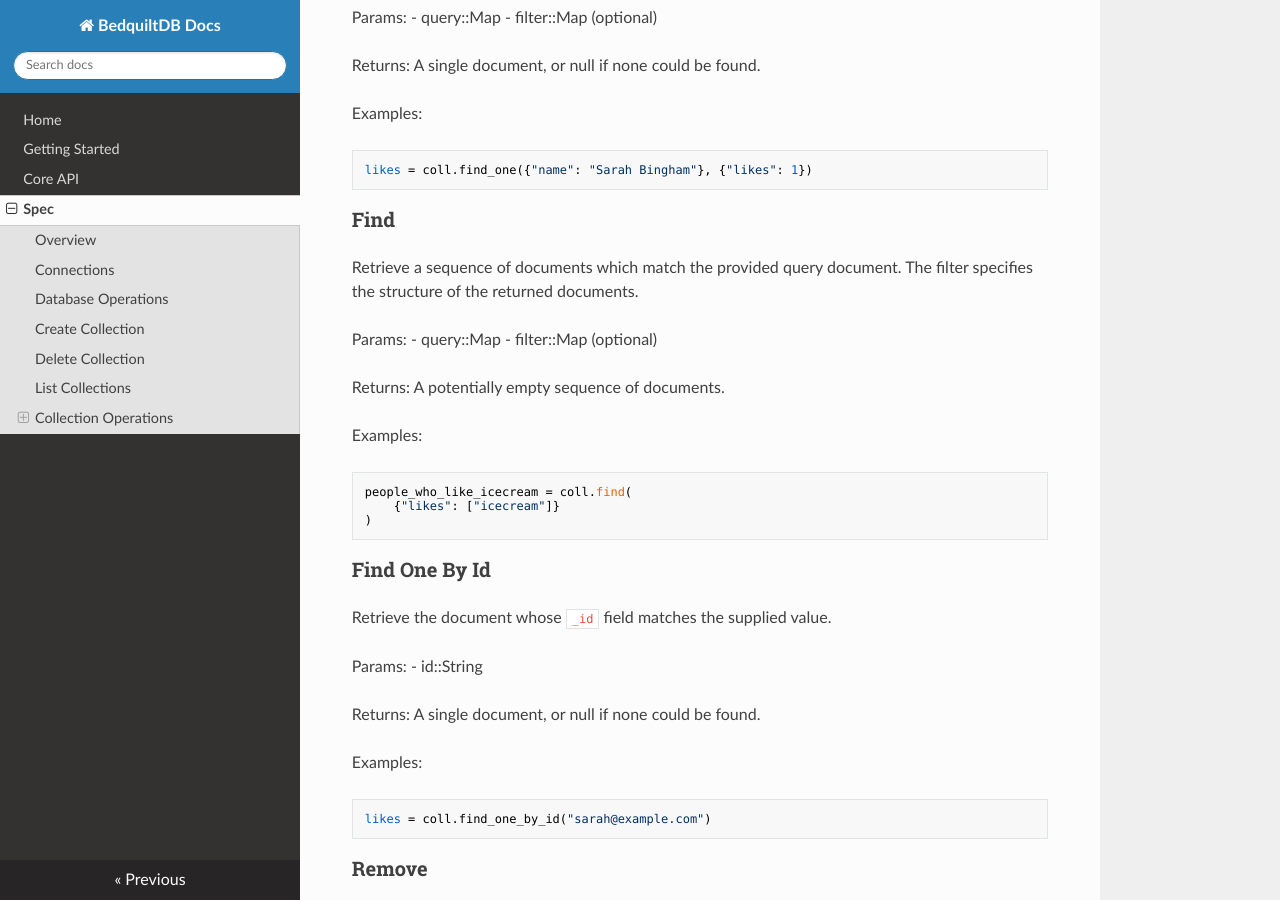
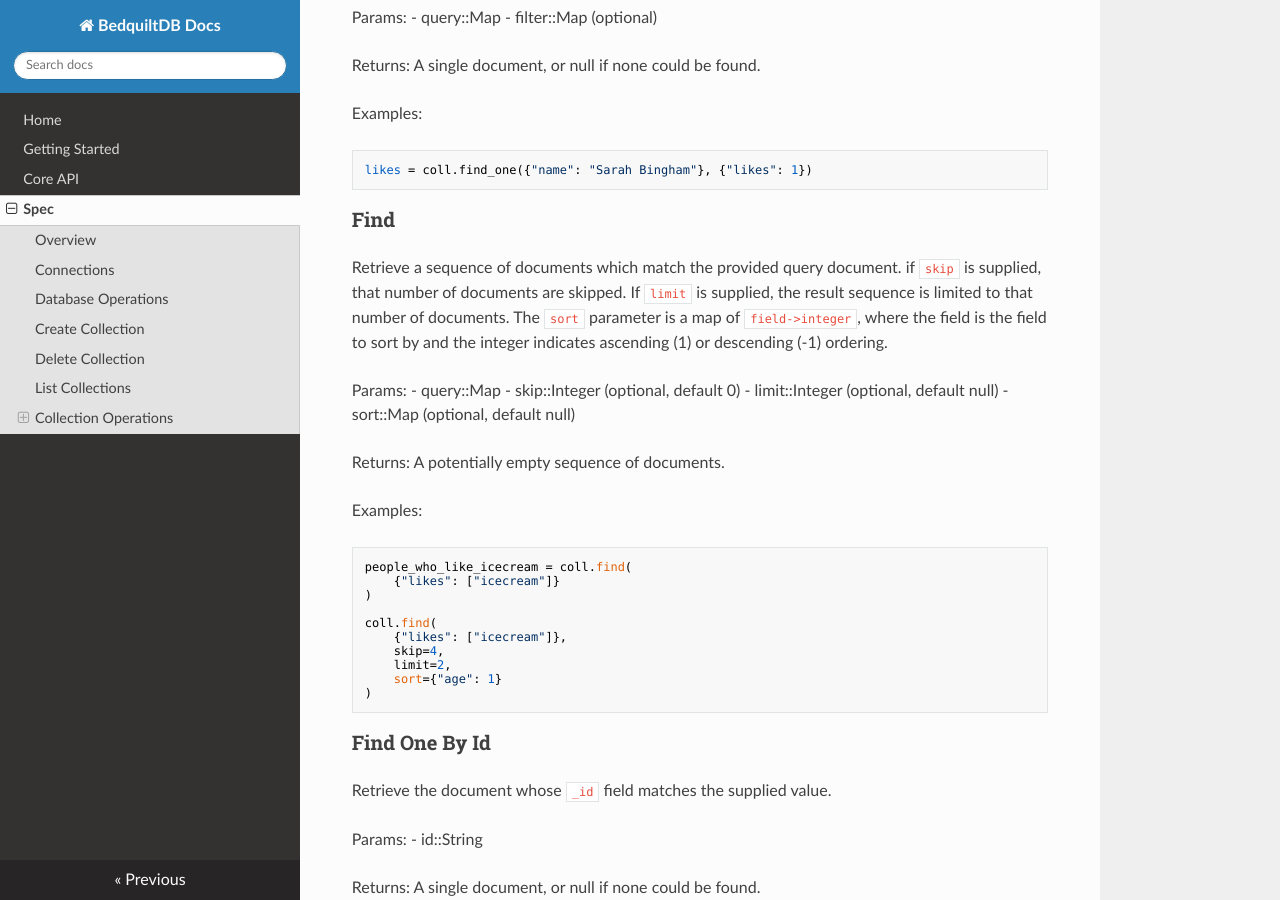
Before and after one commit to BedquiltDB/bedquilt-core, an MkDocs documentation site: the page built from doc/spec.md, in a window 1280 px wide and 900 px high, scrolled down 3615 px. Built offline with MkDocs 1.6.1, drawn with Linux system fonts in a browser that asks for light colours; nearby versions of some CDN libraries; old or Windows-style settings are respelled for this version of MkDocs.

Commit message:
Updating documentation.

````diff
--- a/doc/spec.md
+++ b/doc/spec.md
@@ -197,12 +197,16 @@ likes = coll.find_one({"name": "Sarah Bingham"}, {"likes": 1})
 ### Find
 
 Retrieve a sequence of documents which match the provided
-query document. The filter specifies the structure of the returned
-documents.
+query document. if `skip` is supplied, that number of documents are skipped.
+If `limit` is supplied, the result sequence is limited to that number of documents.
+The `sort` parameter is a map of `field->integer`, where the field is the field to sort
+by and the integer indicates ascending (1) or descending (-1) ordering.
 
 Params:
 - query::Map
-- filter::Map (optional)
+- skip::Integer (optional, default 0)
+- limit::Integer (optional, default null)
+- sort::Map (optional, default null)
 
 Returns: A potentially empty sequence of documents.
 
@@ -210,6 +214,13 @@ Examples:
 ```
 people_who_like_icecream = coll.find(
     {"likes": ["icecream"]}
+)
+
+coll.find(
+    {"likes": ["icecream"]},
+    skip=4,
+    limit=2,
+    sort={"age": 1}
 )
 ```
 
````
Also changed, not shown: doc/api_docs.md (+1 -1 lines).
